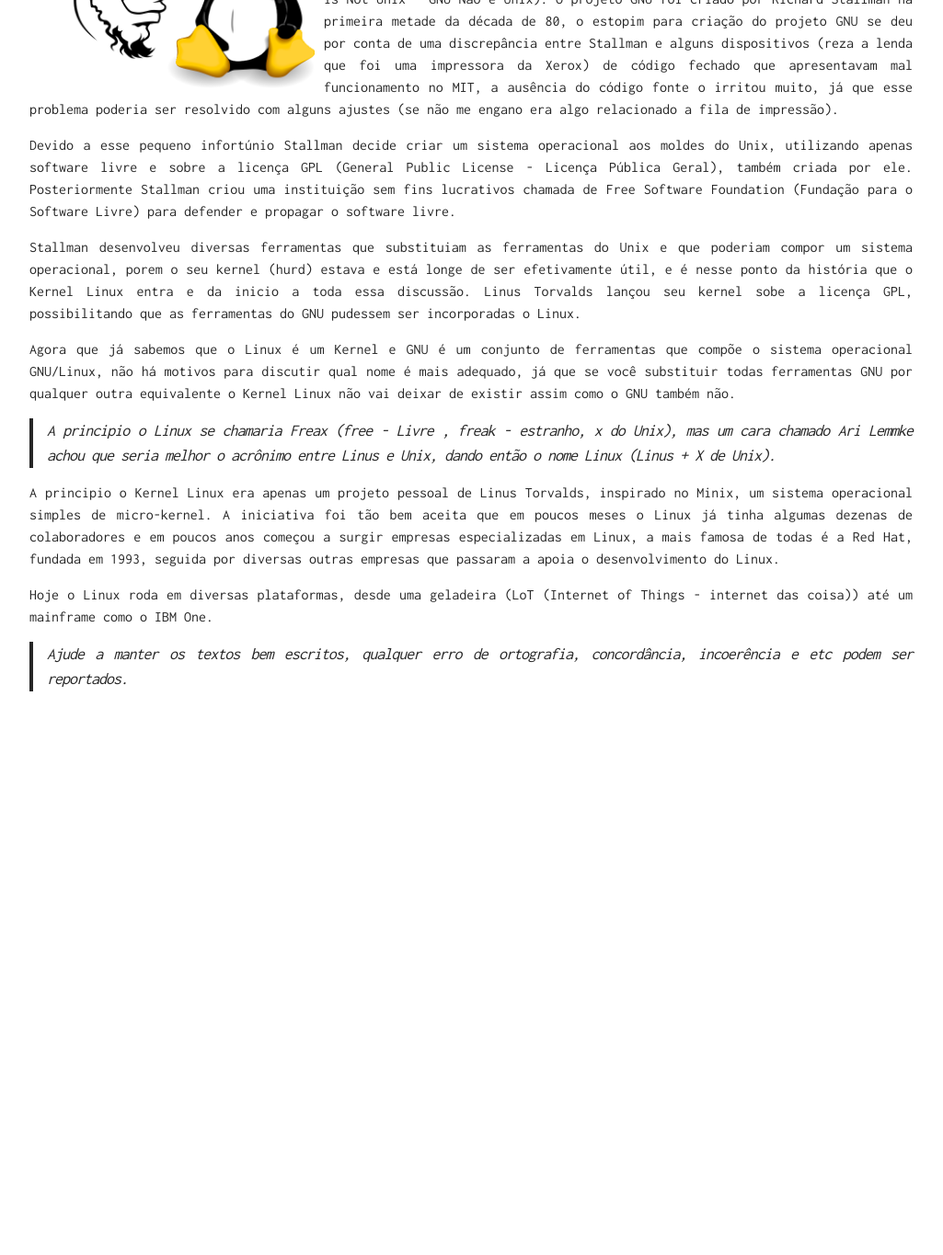
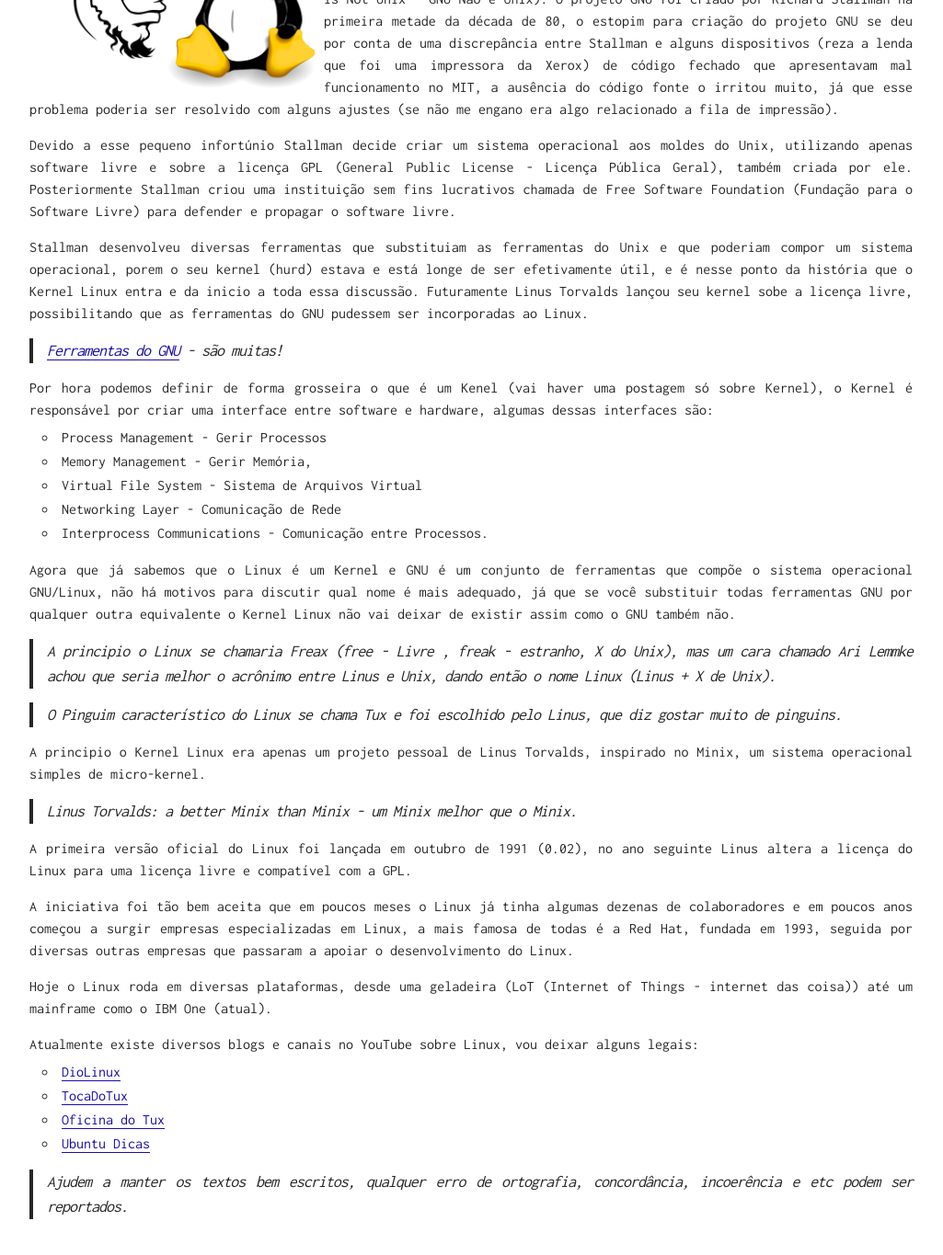
Before and after one commit to MichelLacerda/astronomia, a Jekyll site: the page built from _posts/2017-03-17-linux-1-o-linux.md, in a window 1280 px wide and 1400 px high, scrolled down 408 px. Shown: the top 1365 px of the window at 92% size, without its empty margins (128-1153 px from the left). Built offline with Jekyll 4.4.1, drawn with Linux system fonts in a browser that asks for light colours; comment, search, counter and statistics services are not loaded; before the commit the page ends 1265 px from its top, so only the background shows below that.

Commit message:
Published with https://stackedit.io/

```diff
--- a/_posts/2017-03-17-linux-1-o-linux.md
+++ b/_posts/2017-03-17-linux-1-o-linux.md
@@ -11,14 +11,39 @@
 
 Devido a esse pequeno infortúnio  Stallman decide criar um sistema operacional aos moldes do Unix, utilizando apenas software livre e sobre a licença GPL (General Public License - Licença Pública Geral), também criada por ele. Posteriormente  Stallman criou uma instituição sem fins lucrativos chamada de Free Software Foundation (Fundação para o Software Livre) para defender e propagar o software livre.
 
-Stallman desenvolveu diversas ferramentas que substituiam as ferramentas do Unix e que poderiam compor um sistema operacional, porem o seu kernel (hurd) estava e está longe de ser efetivamente útil, e é nesse ponto da história que o Kernel Linux entra e da inicio a toda essa discussão.  Linus Torvalds lançou seu kernel sobe a licença GPL, possibilitando que as ferramentas do GNU pudessem ser incorporadas o Linux.
+Stallman desenvolveu diversas ferramentas que substituiam as ferramentas do Unix e que poderiam compor um sistema operacional, porem o seu kernel (hurd) estava e está longe de ser efetivamente útil, e é nesse ponto da história que o Kernel Linux entra e da inicio a toda essa discussão.  Futuramente Linus Torvalds lançou seu kernel sobe a licença livre, possibilitando que as ferramentas do GNU pudessem ser incorporadas ao Linux.
+
+> [Ferramentas do GNU](https://www.gnu.org/software/software.html){:target="_blank"} - são muitas!
+
+Por hora podemos definir de forma grosseira o que é um Kenel (vai haver uma postagem só sobre Kernel), o Kernel é responsável por criar uma interface entre software e hardware, algumas dessas interfaces são:
+
+- Process Management - Gerir Processos
+- Memory Management - Gerir Memória,
+- Virtual File System - Sistema de Arquivos Virtual
+- Networking Layer - Comunicação de Rede
+- Interprocess Communications - Comunicação entre Processos.
 
 Agora que já sabemos que o Linux é um Kernel e GNU é um conjunto de ferramentas que compõe o sistema operacional GNU/Linux, não há motivos para discutir qual nome é mais adequado, já que se você substituir todas ferramentas GNU por qualquer outra equivalente o Kernel Linux não vai deixar de existir assim como o GNU também não.
 
-> A principio o Linux se chamaria Freax (free - Livre , freak - estranho, x do Unix), mas um cara chamado Ari Lemmke achou que seria melhor o acrônimo entre Linus e Unix, dando então o nome Linux (Linus + X de Unix).
+> A principio o Linux se chamaria Freax (free - Livre , freak - estranho, X do Unix), mas um cara chamado Ari Lemmke achou que seria melhor o acrônimo entre Linus e Unix, dando então o nome Linux (Linus + X de Unix).
 
-A principio o Kernel Linux era apenas um projeto pessoal de Linus Torvalds, inspirado no Minix, um sistema operacional simples de micro-kernel. A iniciativa foi tão bem aceita que em poucos meses o Linux já tinha algumas dezenas de colaboradores e em poucos anos começou a surgir empresas especializadas em Linux, a mais famosa de todas é a Red Hat, fundada em 1993, seguida por diversas outras empresas que passaram a apoia o desenvolvimento do Linux.
+> O Pinguim característico do Linux se chama Tux e foi escolhido pelo Linus, que diz gostar muito de pinguins.
 
-Hoje o Linux roda em diversas plataformas, desde uma geladeira (LoT (Internet of Things - internet das coisa)) até um mainframe como o IBM One.
+A principio o Kernel Linux era apenas um projeto pessoal de Linus Torvalds, inspirado no Minix, um sistema operacional simples de micro-kernel.
 
->Ajude a manter os textos bem escritos, qualquer erro de ortografia, concordância, incoerência e etc podem ser reportados.
+> Linus Torvalds: a better Minix than Minix - um Minix melhor que o Minix.
+
+A primeira versão oficial do Linux foi lançada em outubro de 1991 (0.02), no ano seguinte Linus altera a licença do Linux para uma licença livre e compatível com a GPL.
+
+A iniciativa foi tão bem aceita que em poucos meses o Linux já tinha algumas dezenas de colaboradores e em poucos anos começou a surgir empresas especializadas em Linux, a mais famosa de todas é a Red Hat, fundada em 1993, seguida por diversas outras empresas que passaram a apoiar o desenvolvimento do Linux.
+
+Hoje o Linux roda em diversas plataformas, desde uma geladeira (LoT (Internet of Things - internet das coisa)) até um mainframe como o IBM One (atual).
+
+Atualmente existe diversos blogs e canais no YouTube sobre Linux, vou deixar alguns legais:
+
+- [DioLinux](https://www.youtube.com/user/Diolinux){:target="_blank"}
+- [TocaDoTux](https://www.youtube.com/user/tocadotux){:target="_blank"}
+- [Oficina do Tux](https://www.youtube.com/channel/UCfh_Dbh1LrqGVJQ1k2f6DgQ){:target="_blank"}
+- [Ubuntu Dicas](http://www.ubuntudicas.com.br/){:target="_blank"}
+
+> Ajudem a manter os textos bem escritos, qualquer erro de ortografia, concordância, incoerência e etc podem ser reportados.
```
